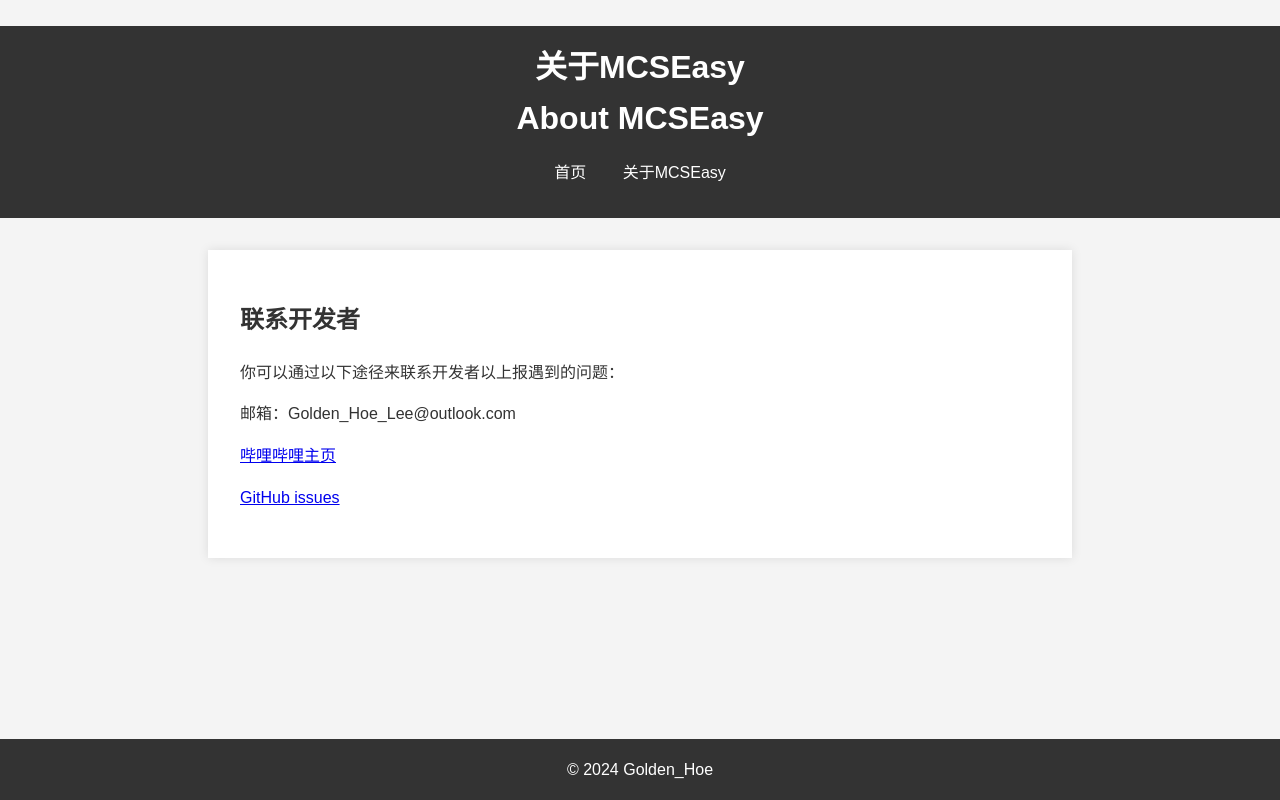
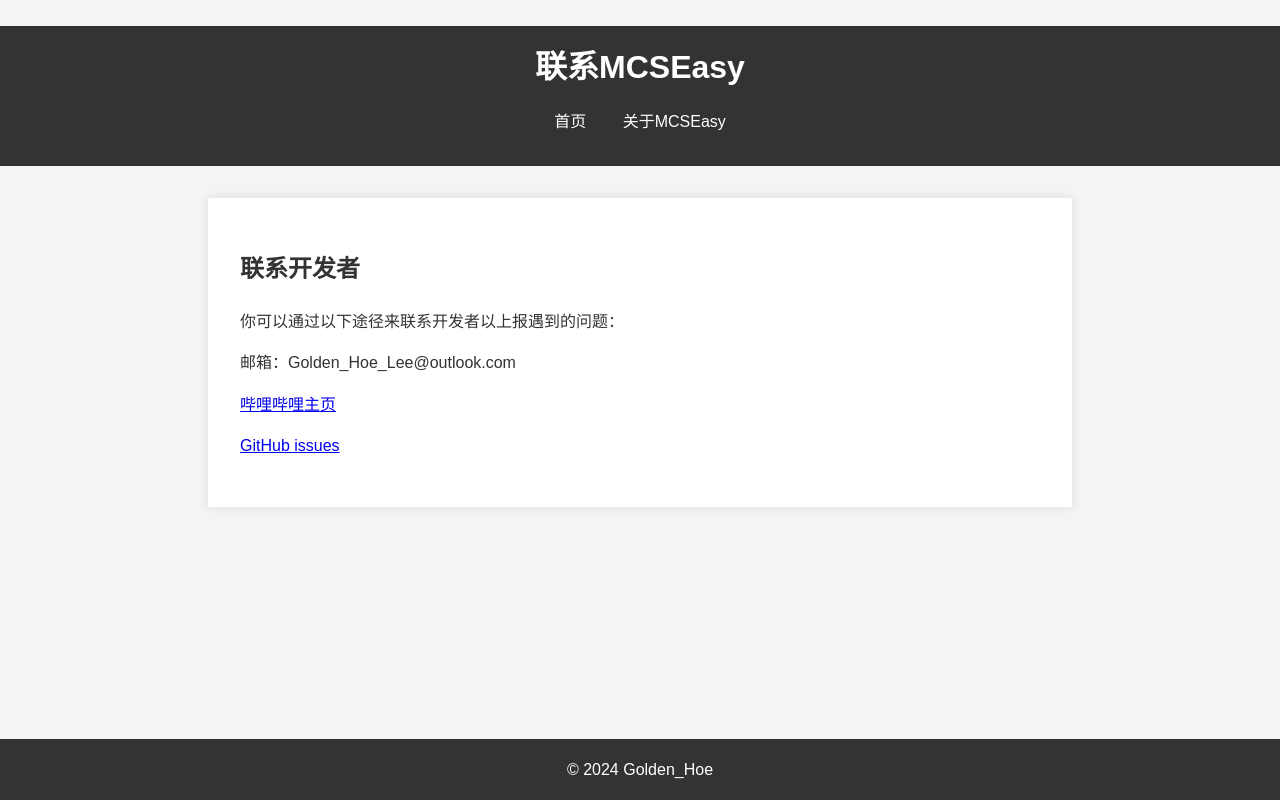
Before and after one commit to GoldenHoe/GoldenHoe.github.io, a plain HTML site: page contact.html in a window 1280 px wide. Drawn offline with Linux system fonts and the light colour scheme.

Commit message:
Update contact.html

```diff
--- a/contact.html
+++ b/contact.html
@@ -3,13 +3,13 @@
 <head>
     <meta charset="UTF-8">
     <meta name="viewport" content="width=device-width, initial-scale=1.0">
-    <title>关于MCSEasy</title>
+    <title>联系开发者</title></title>
     <link rel="stylesheet" href="styles.css">
 </head>
 <body>
     <dlv class="content">
     <header>
-        <h1>关于MCSEasy<br>About MCSEasy</h1>
+        <h1>联系MCSEasy</h1>
         <nav>
             <ul>
                 <li><a href="index.html">首页</a></li>
```
